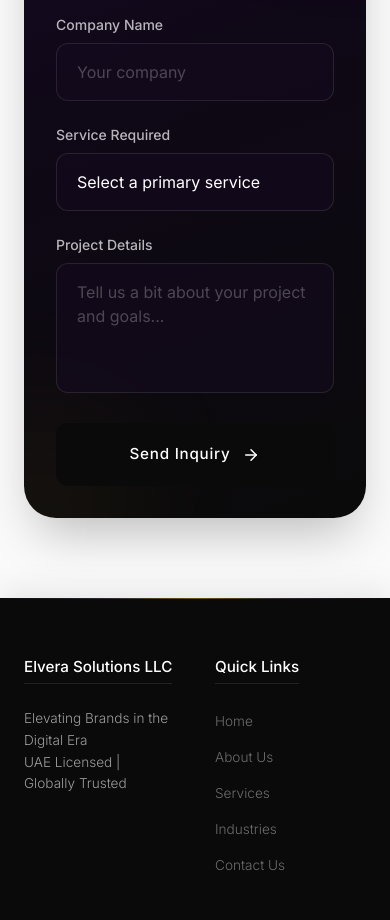
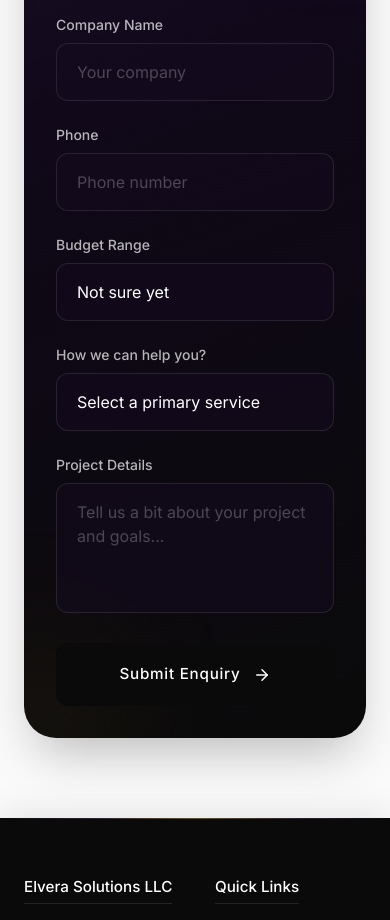
Before and after one commit to elverasolutions/ElveraSolutions, a React (Vite) app: page /contact in a window 390 px wide. Shown: the part 1520-2440 px from the top of the page. Built offline with nearby package versions, Linux system fonts and the light colour scheme; a web font is replaced by a local one.

Commit message:
Add phone and budget fields to the contact form, rename elements

```diff
--- a/src/app/pages/Contact.tsx
+++ b/src/app/pages/Contact.tsx
@@ -195,8 +195,34 @@ function ContactSection() {
                                                 />
                                             </div>
                                         </div>
+                                        <div className="grid sm:grid-cols-2 gap-6">
+                                            <div>
+                                                <label htmlFor="phone" className="block font-['Inter'] text-sm font-medium text-white/70 mb-2">Phone</label>
+                                                <input
+                                                    type="tel"
+                                                    id="phone"
+                                                    className="w-full bg-[#150A1E]/60 border border-white/10 rounded-xl px-5 py-4 focus:outline-none focus:ring-1 focus:ring-[#9B59B6]/30 focus:border-[#9B59B6]/60 transition-all font-['Inter'] text-white placeholder-white/25"
+                                                    placeholder="Phone number"
+                                                />
+                                            </div>
+                                            <div>
+                                                <label htmlFor="budget" className="block font-['Inter'] text-sm font-medium text-white/70 mb-2">Budget Range</label>
+                                                <select
+                                                    id="budget"
+                                                    defaultValue=""
+                                                    className="w-full bg-[#150A1E]/60 border border-white/10 rounded-xl px-5 py-4 focus:outline-none focus:ring-1 focus:ring-[#9B59B6]/30 focus:border-[#9B59B6]/60 transition-all font-['Inter'] text-white placeholder-white/25 appearance-none"
+                                                >
+                                                    <option value="" disabled className="text-black/50">Not sure yet</option>
+                                                    <option value="1k-3k" className="text-black/90">$1,000 - $3,000</option>
+                                                    <option value="3k-5k" className="text-black/90">$3,000 - $5,000</option>
+                                                    <option value="5k-10k" className="text-black/90">$5,000 - $10,000</option>
+                                                    <option value="10k-25k" className="text-black/90">$10,000 - $25,000</option>
+                                                    <option value="25k+" className="text-black/90">$25,000+</option>
+                                                </select>
+                                            </div>
+                                        </div>
                                         <div>
-                                            <label htmlFor="service" className="block font-['Inter'] text-sm font-medium text-white/70 mb-2">Service Required</label>
+                                            <label htmlFor="service" className="block font-['Inter'] text-sm font-medium text-white/70 mb-2">How we can help you?</label>
                                             <select
                                                 id="service"
                                                 required
@@ -231,7 +257,7 @@ function ContactSection() {
                                         >
                                             <span className="absolute inset-0 w-full h-full bg-[#9B59B6] group-hover:bg-[#8E44AD] opacity-0 group-hover:opacity-100 transition-opacity duration-500" />
                                             <span className="relative z-10 transition-colors duration-300">
-                                                {formState === "submitting" ? "Sending..." : "Send Inquiry"}
+                                                {formState === "submitting" ? "Sending..." : "Submit Enquiry"}
                                             </span>
                                             {formState !== "submitting" && (
                                                 <ArrowRight size={18} className="relative z-10 group-hover:translate-x-1.5 transition-all duration-300" />
```
